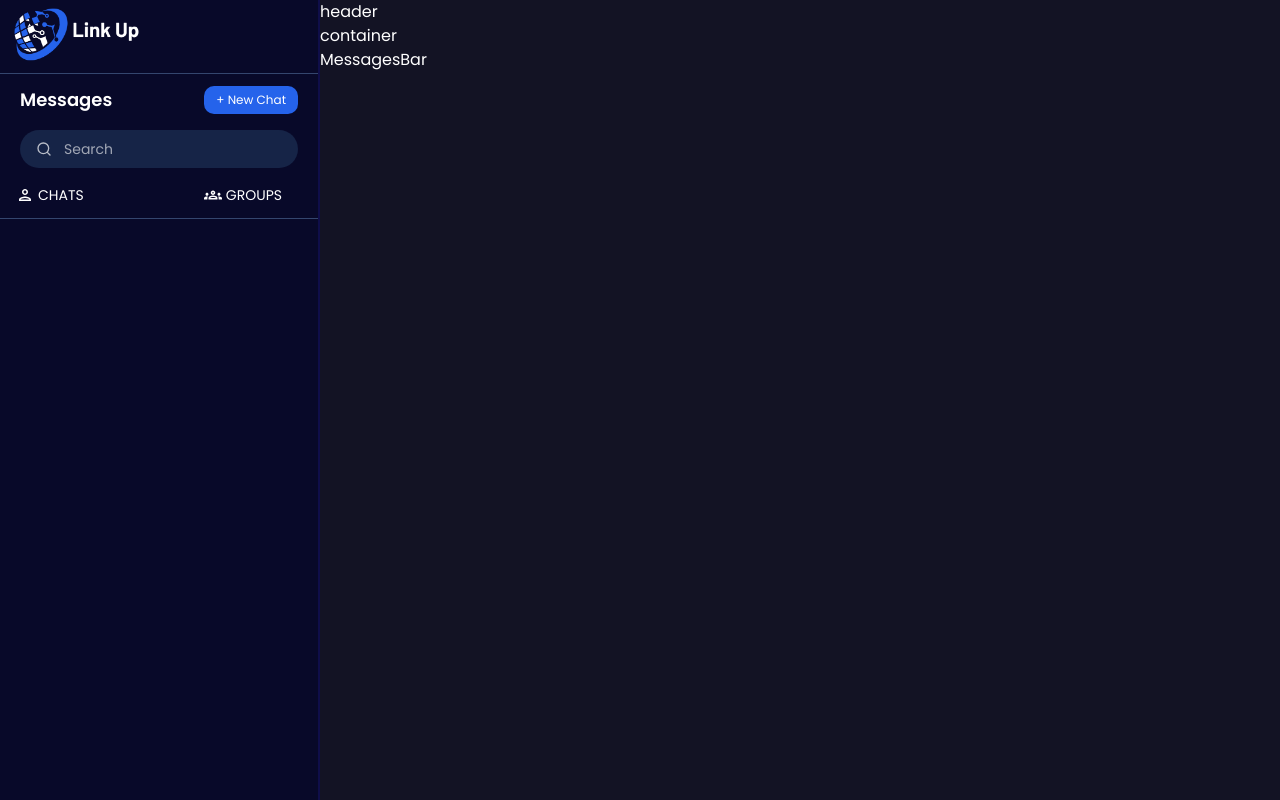
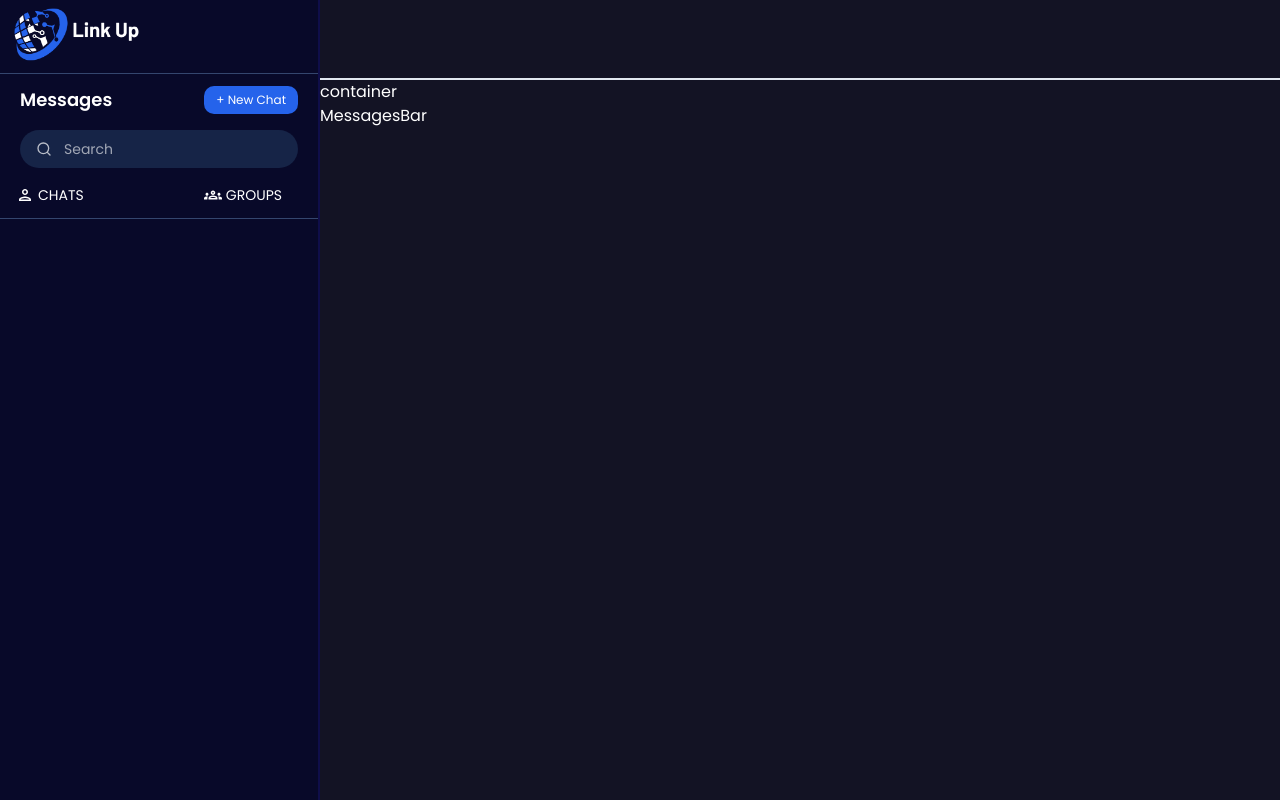
Before and after one commit to Iganza-roy/LinkUp, a React (Vite) app: page /chat in a window 1280 px wide. Built offline with nearby package versions, Linux system fonts and the light colour scheme.

Commit message:
feat: implement layout for ChatHeader component with styling and structure

```diff
--- a/src/pages/chat/components/chat-container/components/chat-header/index.jsx
+++ b/src/pages/chat/components/chat-container/components/chat-header/index.jsx
@@ -1,5 +1,11 @@
 const ChatHeader = () => {
-  return <div className>header</div>;
+  return <div className='h-[10vh] border-b-2 border-[#] flex items-center justify-between'>
+    <div className='flex gap-5 items-center'>
+      <div></div>
+    </div>
+
+
+  </div>;
 };
 
 export default ChatHeader;
```
